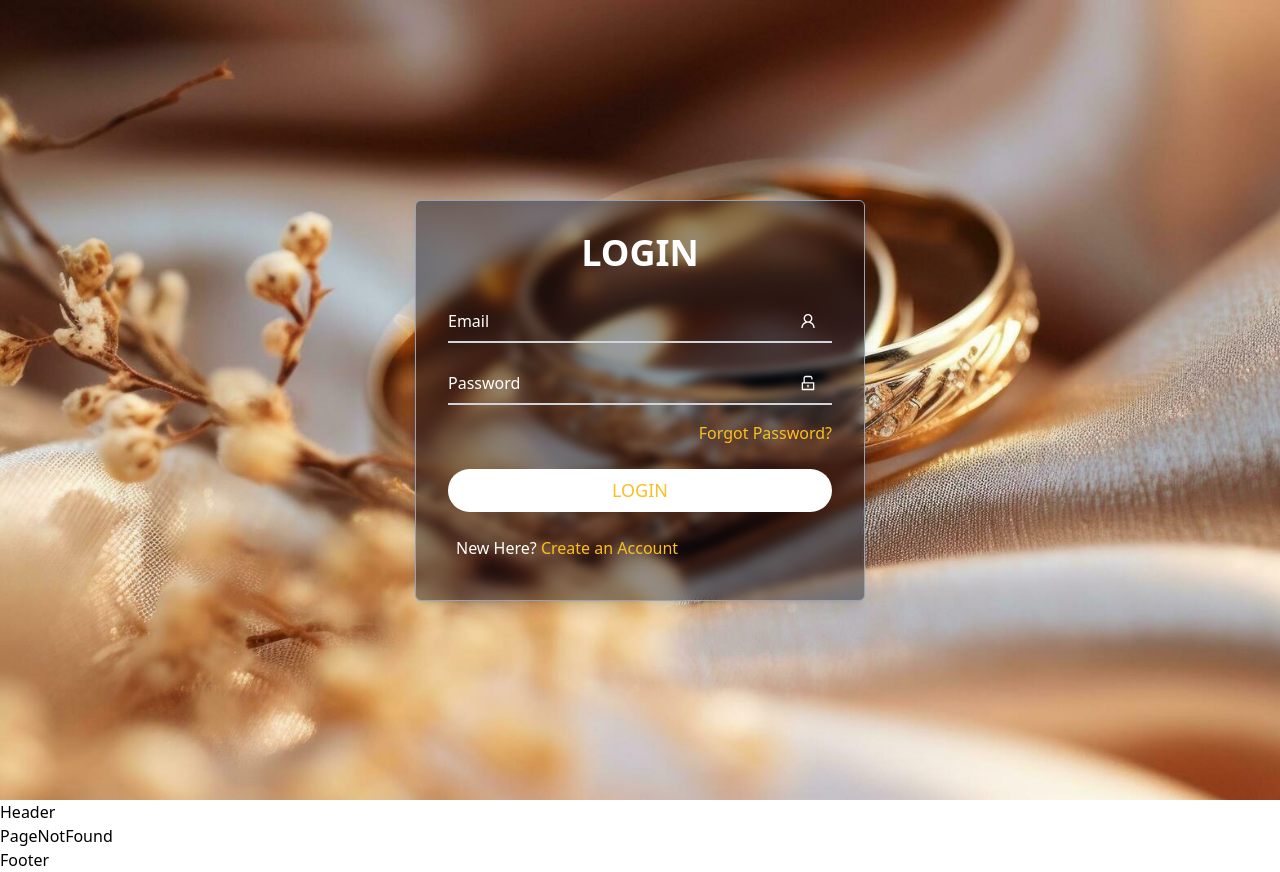
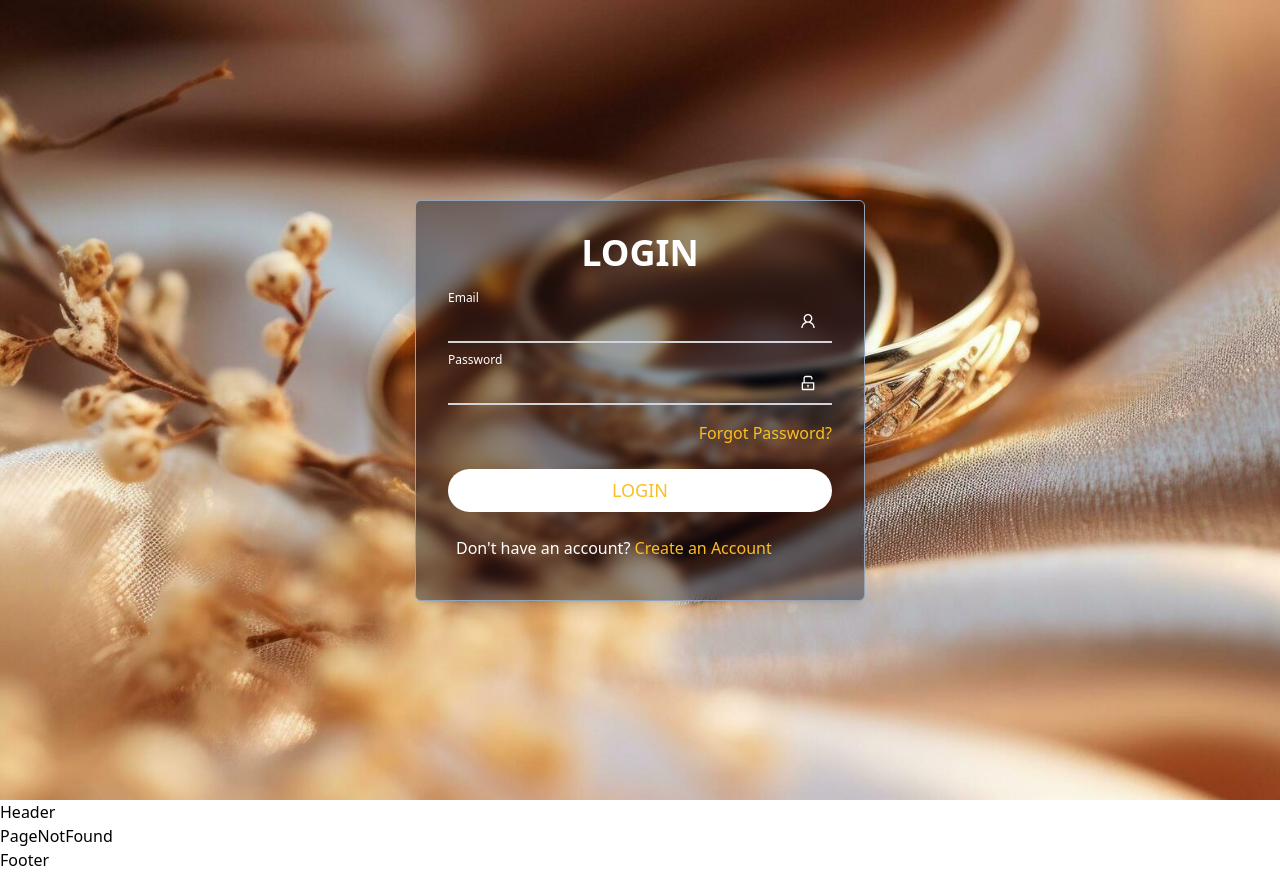
Before and after one commit to SWD392-NJS1704-Team1/NJS1704-SWD392-FE, a React (Vite) app: page /login in a window 1280 px wide. Built offline with nearby package versions, Linux system fonts and the light colour scheme.

Commit message:
style: use component input in login page

```diff
--- a/src/components/Button/Button.jsx
+++ b/src/components/Button/Button.jsx
@@ -34,14 +34,14 @@ const Button = ({
 
   if (link) {
     return (
-      <Link to={link} className={`${variantClass}`} {...restProps}>
+      <Link to={link} className={`${classCss}`} {...restProps}>
         {children}
       </Link>
     );
   }
   return (
     <button
-      className={`${variantClass} ${classCss} h-8 px-4 rounded-[10px] cursor-pointer flex justify-center items-center duration-300 transition-colors`}
+      className={`${variantClass} ${classCss} h-8 px-4 cursor-pointer flex justify-center items-center duration-300 transition-colors`}
       {...restProps}
     >
       {children}
--- a/src/components/Input/Input.jsx
+++ b/src/components/Input/Input.jsx
@@ -4,27 +4,30 @@ const Input = (
   {
     label,
     type = "text",
-    required,
+    cssClass,
+    cssLabel,
     error,
     renderInput = undefined,
+    icon,
     ...restProps
   },
   ref
 ) => {
   return (
-    <div className="form-group">
-      <label className="label" style={{ width: "100%" }}>
-        {label} {required && <span>*</span>}
-      </label>
-      {renderInput?.({ ...restProps, error, ref }) || (
+    <div className="form-group relative my-4">
+      {renderInput?.({ ...restProps, ref }) || (
         <input
           type={type}
           {...restProps}
-          className={`form-control ${error ? "input-error" : ""}`}
+          className={`form-control ${cssClass}`}
           ref={ref}
         />
       )}
-      {error && <p className="form-error">{error}</p>}
+      <label className={`label ${cssLabel}`} htmlFor="">
+        {label}
+      </label>
+      {icon ? icon : ""}
+      {error && <span className="text-red-500 text-sm">{error}</span>}
     </div>
   );
 };
--- /dev/null
+++ b/src/constant/validate.js
@@ -0,0 +1,16 @@
+export const REGEX = {
+  PHONE: /(84|0[3|5|7|8|9])+([0-9]{8})\b/g,
+  EMAIL: /^[\w-\.]+@([\w-]+\.)+[\w-]{2,4}$/g,
+};
+
+export const MESS = {
+  ERROR: "/error",
+  INVALID: "invalid",
+  ERROR_NAME: "Please enter your full name.",
+  ERROR_PASSWORD: "Please enter password.",
+  ERROR_ADDRESS: "Please enter your address.",
+  ERROR_EMAIL: "Please enter your email address.",
+  ERROR_EMAIL_INVALID: "Please enter a valid email address.",
+  ERROR_PHONE: "Please enter your phone number.",
+  ERROR_PHONE_INVALID: "Please enter a valid phone number of Vietnam.",
+};
--- a/src/pages/AuthPage/Login.jsx
+++ b/src/pages/AuthPage/Login.jsx
@@ -1,6 +1,10 @@
+import Button from "@/components/Button/Button";
+import Input from "@/components/Input/Input";
+import { PATHS } from "@/constant/path";
+import { MESS, REGEX } from "@/constant/validate";
 import { UnlockOutlined, UserOutlined } from "@ant-design/icons";
 import { useForm } from "react-hook-form";
-import { Link, useNavigate } from "react-router-dom";
+import { useNavigate } from "react-router-dom";
 
 const Login = () => {
   const {
@@ -12,69 +16,51 @@ const Login = () => {
 
   const onSubmit = (data) => {
     console.log(data);
-    navigate("/reset");
+    navigate(PATHS.RESET_PASSWORD);
   };
 
   return (
     <div>
       <div className="bg-slate-950 border border-slate-400 rounded-md p-8 shadow-lg backdrop-filter backdrop-blur-sm bg-opacity-40 relative">
-        <h1 className="text-4xl text-white font-bold text-center mb-6 ">
+        <h2 className="text-4xl text-white font-bold text-center mb-6 ">
           LOGIN
-        </h1>
-
+        </h2>
         <form onSubmit={handleSubmit(onSubmit)}>
-          <div className="relative my-4">
-            <input
-              type="text"
-              className="block w-96 py-2.5 px-0 text-md text-white bg-transparent border-0 border-b-2 border-gray-300 appearance-none dark:border-amber-400 focus:outline-none focus:ring-0 focus:text-white focus:border-amber-400 peer"
-              placeholder=""
+          <Input
+            label={"Email"}
+            cssClass={
+              "block w-96 py-2.5 px-0 text-md text-white bg-transparent border-0 border-b-2 border-gray-300 appearance-none dark:border-amber-400 focus:outline-none focus:ring-0 focus:text-white focus:border-amber-400 peer"
+            }
+            cssLabel={
+              "absolute text-base text-white duration-300 transform -translate-y-6 scale-75 top-3 -z-10 origin-[0] peer-focus:left-0 peer-focus:text-amber-400 peer-focus:dark:text-amber-400 peer-placeholder-shown:scale-100 peer-placeholder-shown:translate-y-0 peer-focus:scale-75 peer-focus:-translate-y-6"
+            }
             {...register("email", {
-                required: "Email is required",
+              required: MESS.ERROR_EMAIL,
               pattern: {
-                  value: /^[^\s@]+@[^\s@]+\.[^\s@]+$/,
-                  message: "Invalid email address",
+                value: REGEX.EMAIL,
+                message: MESS.ERROR_EMAIL_INVALID,
               },
             })}
+            icon={<UserOutlined className="absolute top-4 right-4" />}
+            error={errors?.email?.message}
           />
-            <label
-              htmlFor=""
-              className="absolute text-md text-white duration-300 transform -translate-y-6 scale-75 top-3 -z-10 origin-[0] peer-focus:left-0 peer-focus:text-amber-400 peer-focus:dark:text-amber-400 peer-placeholder-shown:scale-100 peer-placeholder-shown:translate-y-0 peer-focus:scale-75 peer-focus:-translate-y-6"
-            >
-              Email
-            </label>
-            <UserOutlined className="absolute top-4 right-4" />
-            {errors.email && (
-              <span className="text-red-500 text-sm">
-                {errors.email.message}
-              </span>
-            )}
-          </div>
-
-          <div className="relative my-4">
-            <input
-              type="password"
-              className="block w-96 py-2.5 px-0 text-md text-white bg-transparent border-0 border-b-2 border-gray-300 appearance-none dark:border-amber-400 focus:outline-none focus:ring-0 focus:text-white focus:border-amber-400 peer"
-              placeholder=""
-              {...register("password", { required: "Password is required" })}
+          <Input
+            label={"Password"}
+            type={"password"}
+            cssClass={
+              "block w-96 py-2.5 px-0 text-md text-white bg-transparent border-0 border-b-2 border-gray-300 appearance-none dark:border-amber-400 focus:outline-none focus:ring-0 focus:text-white focus:border-amber-400 peer"
+            }
+            cssLabel={
+              "absolute text-base text-white duration-300 transform -translate-y-6 scale-75 top-3 -z-10 origin-[0] peer-focus:left-0 peer-focus:text-amber-400 peer-focus:dark:text-amber-400 peer-placeholder-shown:scale-100 peer-placeholder-shown:translate-y-0 peer-focus:scale-75 peer-focus:-translate-y-6"
+            }
+            {...register("password", { required: MESS.ERROR_PASSWORD })}
+            icon={<UnlockOutlined className="absolute top-4 right-4" />}
+            error={errors?.password?.message}
           />
-            <label
-              htmlFor=""
-              className="absolute text-md text-white duration-300 transform -translate-y-6 scale-75 top-3 -z-10 origin-[0] peer-focus:left-0 peer-focus:text-amber-400 peer-focus:dark:text-amber-400 peer-placeholder-shown:scale-100 peer-placeholder-shown:translate-y-0 peer-focus:scale-75 peer-focus:-translate-y-6"
-            >
-              Password
-            </label>
-            <UnlockOutlined className="absolute top-4 right-4" />
-            {errors.password && (
-              <span className="text-red-500 text-sm">
-                {errors.password.message}
-              </span>
-            )}
-          </div>
-
           <div className="flex justify-end items-center">
-            <Link to="/forgot" className="text-amber-400">
+            <Button link={PATHS.FORGOT_PASSWORD} classCss={"text-amber-400"}>
               Forgot Password?
-            </Link>
+            </Button>
           </div>
           <button
             type="submit"
@@ -84,10 +70,10 @@ const Login = () => {
           </button>
           <div className="flex">
             <span className="m-2">
-              New Here?{" "}
-              <Link to="/register" className="text-amber-400">
+              Don't have an account?{" "}
+              <Button link={PATHS.REGISTER} classCss={"text-amber-400"}>
                 Create an Account
-              </Link>
+              </Button>
             </span>
           </div>
         </form>
--- a/src/pages/AuthPage/Register.jsx
+++ b/src/pages/AuthPage/Register.jsx
@@ -1,22 +1,33 @@
-import { HomeOutlined, PhoneOutlined, ProfileOutlined, UserOutlined } from "@ant-design/icons";
+import { PATHS } from "@/constant/path";
+import { MESS, REGEX } from "@/constant/validate";
+import {
+  HomeOutlined,
+  PhoneOutlined,
+  ProfileOutlined,
+  UserOutlined,
+} from "@ant-design/icons";
 import { useForm } from "react-hook-form";
 import { Link, useNavigate } from "react-router-dom";
 
-
 const Register = () => {
-
-    const { register, handleSubmit, formState: { errors } } = useForm();
+  const {
+    register,
+    handleSubmit,
+    formState: { errors },
+  } = useForm();
   const navigate = useNavigate();
 
   const onSubmit = (data) => {
     console.log(data);
-        navigate('/login');
+    navigate(PATHS.LOGIN);
   };
 
   return (
     <div>
       <div className="bg-slate-950 border border-slate-400 rounded-md p-8 shadow-lg backdrop-filter backdrop-blur-sm bg-opacity-40 relative">
-                <h1 className="text-4xl text-white font-bold text-center mb-6">REGISTER</h1>
+        <h1 className="text-4xl text-white font-bold text-center mb-6">
+          REGISTER
+        </h1>
         <form onSubmit={handleSubmit(onSubmit)}>
           <div className="relative my-4">
             <input
@@ -24,16 +35,25 @@ const Register = () => {
               className="block w-96 py-2.5 px-0 text-md text-white bg-transparent border-0 border-b-2 border-gray-300 appearance-none dark:border-amber-400 focus:outline-none focus:ring-0 focus:text-white focus:border-amber-400 peer"
               placeholder=""
               {...register("email", {
-                                required: "Email is required",
+                required: MESS.ERROR_EMAIL,
                 pattern: {
-                                    value: /^[^\s@]+@[^\s@]+\.[^\s@]+$/,
-                                    message: "Invalid email address"
-                                }
+                  value: REGEX.EMAIL,
+                  message: MESS.ERROR_EMAIL_INVALID,
+                },
               })}
             />
-                        <label htmlFor="" className="absolute text-md text-white duration-300 transform -translate-y-6 scale-75 top-3 -z-10 origin-[0] peer-focus:left-0 peer-focus:text-amber-400 peer-focus:dark:text-amber-400 peer-placeholder-shown:scale-100 peer-placeholder-shown:translate-y-0 peer-focus:scale-75 peer-focus:-translate-y-6">Email</label>
+            <label
+              htmlFor=""
+              className="absolute text-md text-white duration-300 transform -translate-y-6 scale-75 top-3 -z-10 origin-[0] peer-focus:left-0 peer-focus:text-amber-400 peer-focus:dark:text-amber-400 peer-placeholder-shown:scale-100 peer-placeholder-shown:translate-y-0 peer-focus:scale-75 peer-focus:-translate-y-6"
+            >
+              Email
+            </label>
             <UserOutlined className="absolute top-4 right-4" />
-                        {(errors.email) && <span className="text-red-500 text-sm">{errors.email.message}</span>}
+            {errors.email && (
+              <span className="text-red-500 text-sm">
+                {errors.email.message}
+              </span>
+            )}
           </div>
 
           <div className="relative my-4">
@@ -41,11 +61,20 @@ const Register = () => {
               type="text"
               className="block w-96 py-2.5 px-0 text-md text-white bg-transparent border-0 border-b-2 border-gray-300 appearance-none dark:border-amber-400 focus:outline-none focus:ring-0 focus:text-white focus:border-amber-400 peer"
               placeholder=""
-                            {...register("fullName", { required: "FullName is required" })}
+              {...register("fullName", { required: MESS.ERROR_NAME })}
             />
-                        <label htmlFor="" className="absolute text-md text-white duration-300 transform -translate-y-6 scale-75 top-3 -z-10 origin-[0] peer-focus:left-0 peer-focus:text-amber-400 peer-focus:dark:text-amber-400 peer-placeholder-shown:scale-100 peer-placeholder-shown:translate-y-0 peer-focus:scale-75 peer-focus:-translate-y-6">FullName</label>
+            <label
+              htmlFor=""
+              className="absolute text-md text-white duration-300 transform -translate-y-6 scale-75 top-3 -z-10 origin-[0] peer-focus:left-0 peer-focus:text-amber-400 peer-focus:dark:text-amber-400 peer-placeholder-shown:scale-100 peer-placeholder-shown:translate-y-0 peer-focus:scale-75 peer-focus:-translate-y-6"
+            >
+              FullName
+            </label>
             <ProfileOutlined className="absolute top-4 right-4" />
-                        {errors.fullName && <span className="text-red-500 text-sm">{errors.fullName.message}</span>}
+            {errors.fullName && (
+              <span className="text-red-500 text-sm">
+                {errors.fullName.message}
+              </span>
+            )}
           </div>
 
           <div className="relative my-4">
@@ -53,11 +82,26 @@ const Register = () => {
               type="text"
               className="block w-96 py-2.5 px-0 text-md text-white bg-transparent border-0 border-b-2 border-gray-300 appearance-none dark:border-amber-400 focus:outline-none focus:ring-0 focus:text-white focus:border-amber-400 peer"
               placeholder=""
-                            {...register("phone", { required: "Phone Number is required" })}
+              {...register("phone", {
+                required: MESS.ERROR_PHONE,
+                pattern: {
+                  value: REGEX.PHONE,
+                  message: MESS.ERROR_PHONE_INVALID,
+                },
+              })}
             />
-                        <label htmlFor="" className="absolute text-md text-white duration-300 transform -translate-y-6 scale-75 top-3 -z-10 origin-[0] peer-focus:left-0 peer-focus:text-amber-400 peer-focus:dark:text-amber-400 peer-placeholder-shown:scale-100 peer-placeholder-shown:translate-y-0 peer-focus:scale-75 peer-focus:-translate-y-6">Phone</label>
+            <label
+              htmlFor=""
+              className="absolute text-md text-white duration-300 transform -translate-y-6 scale-75 top-3 -z-10 origin-[0] peer-focus:left-0 peer-focus:text-amber-400 peer-focus:dark:text-amber-400 peer-placeholder-shown:scale-100 peer-placeholder-shown:translate-y-0 peer-focus:scale-75 peer-focus:-translate-y-6"
+            >
+              Phone
+            </label>
             <PhoneOutlined className="absolute top-4 right-4" />
-                        {errors.phone && <span className="text-red-500 text-sm">{errors.phone.message}</span>}
+            {errors.phone && (
+              <span className="text-red-500 text-sm">
+                {errors.phone.message}
+              </span>
+            )}
           </div>
 
           <div className="relative my-4">
@@ -65,20 +109,39 @@ const Register = () => {
               type="text"
               className="block w-96 py-2.5 px-0 text-md text-white bg-transparent border-0 border-b-2 border-gray-300 appearance-none dark:border-amber-400 focus:outline-none focus:ring-0 focus:text-white focus:border-amber-400 peer"
               placeholder=""
-                            {...register("address", { required: "Address is required" })}
+              {...register("address", { required: MESS.ERROR_ADDRESS })}
             />
-                        <label htmlFor="" className="absolute text-md text-white duration-300 transform -translate-y-6 scale-75 top-3 -z-10 origin-[0] peer-focus:left-0 peer-focus:text-amber-400 peer-focus:dark:text-amber-400 peer-placeholder-shown:scale-100 peer-placeholder-shown:translate-y-0 peer-focus:scale-75 peer-focus:-translate-y-6">Address</label>
+            <label
+              htmlFor=""
+              className="absolute text-md text-white duration-300 transform -translate-y-6 scale-75 top-3 -z-10 origin-[0] peer-focus:left-0 peer-focus:text-amber-400 peer-focus:dark:text-amber-400 peer-placeholder-shown:scale-100 peer-placeholder-shown:translate-y-0 peer-focus:scale-75 peer-focus:-translate-y-6"
+            >
+              Address
+            </label>
             <HomeOutlined className="absolute top-4 right-4" />
-                        {errors.address && <span className="text-red-500 text-sm">{errors.address.message}</span>}
+            {errors.address && (
+              <span className="text-red-500 text-sm">
+                {errors.address.message}
+              </span>
+            )}
           </div>
 
-                    <button type="submit" className="w-full mb-4 text-[18px] mt-6 rounded-full bg-white text-amber-400 hover:bg-amber-500 hover:text-white py-2 transition-colors duration-300">REGISTER</button>
+          <button
+            type="submit"
+            className="w-full mb-4 text-[18px] mt-6 rounded-full bg-white text-amber-400 hover:bg-amber-500 hover:text-white py-2 transition-colors duration-300"
+          >
+            REGISTER
+          </button>
           <div className="flex">
-                        <span className="m-2">Already Create an Account? <Link to='/login' className="text-amber-400">Login</Link></span>
+            <span className="m-2">
+              Already Create an Account?{" "}
+              <Link to={PATHS.LOGIN} className="text-amber-400">
+                Login
+              </Link>
+            </span>
           </div>
         </form>
       </div>
     </div>
-    )
-}
+  );
+};
 export default Register;
```
Lines whose indentation alone changed are shown as unchanged.
